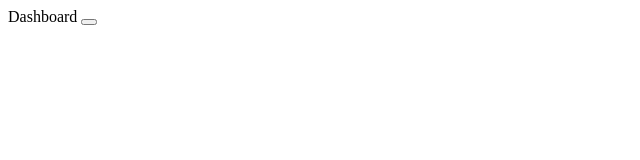
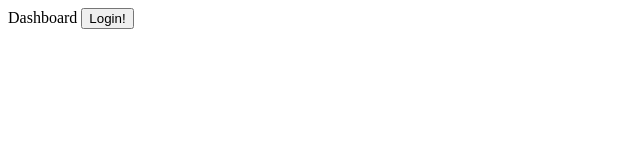
Before and after one commit to Anastasiia118/IronTrello_DreamTeam, a Vue app: page / in a window 1280 px wide. Shown: the top 160 px of the page, without its empty margins (0-640 px from the left). Built offline with nearby package versions, Linux system fonts and the light colour scheme.

Commit message:
comments added

```diff
--- a/src/views/Dashboard.vue
+++ b/src/views/Dashboard.vue
@@ -1,6 +1,6 @@
 <template>
   Dashboard
-  <button @click="login"></button>
+  <button @click="login">Login!</button>
 </template>
 
 <script>
@@ -9,6 +9,7 @@ import { mapStores } from "pinia";
 
 export default {
   computed: {
+    //esto hay que mirarlo, userStores daba error
     ...mapStores(""),
   },
   methods: {
```
